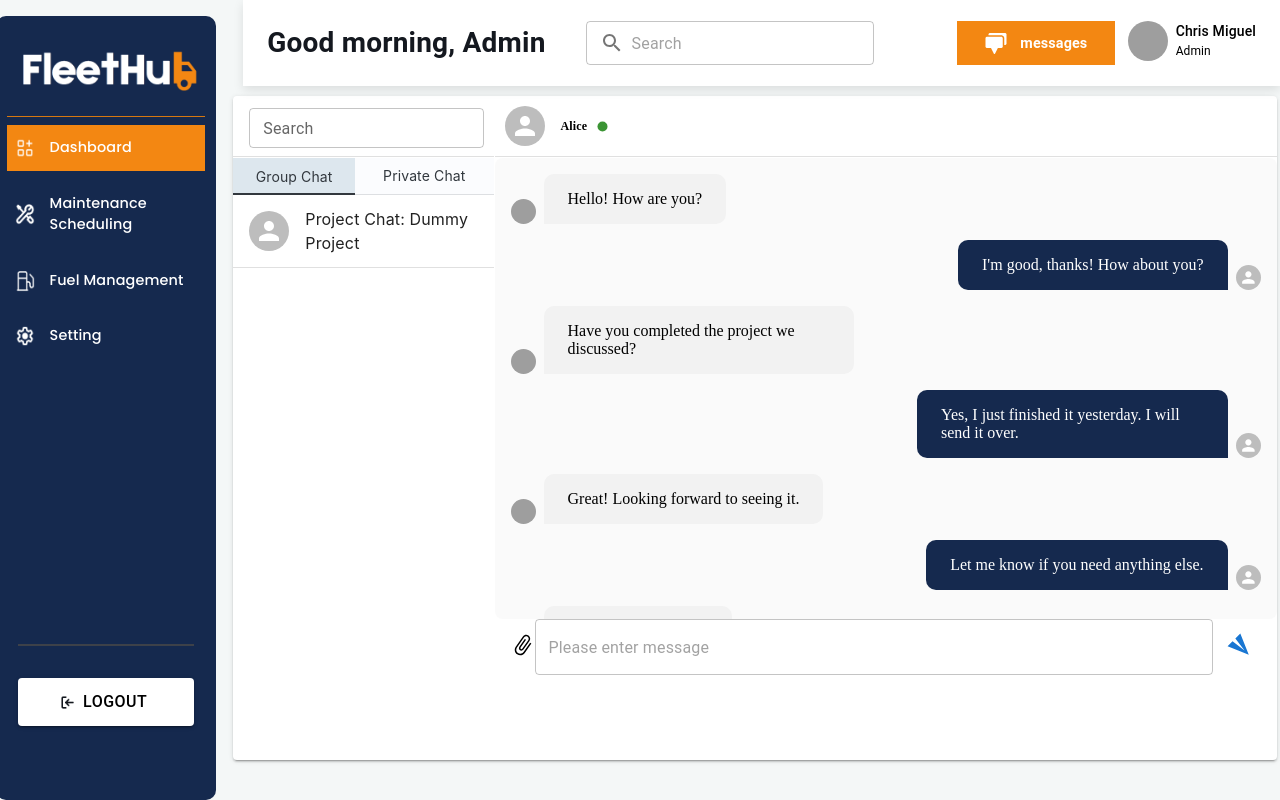
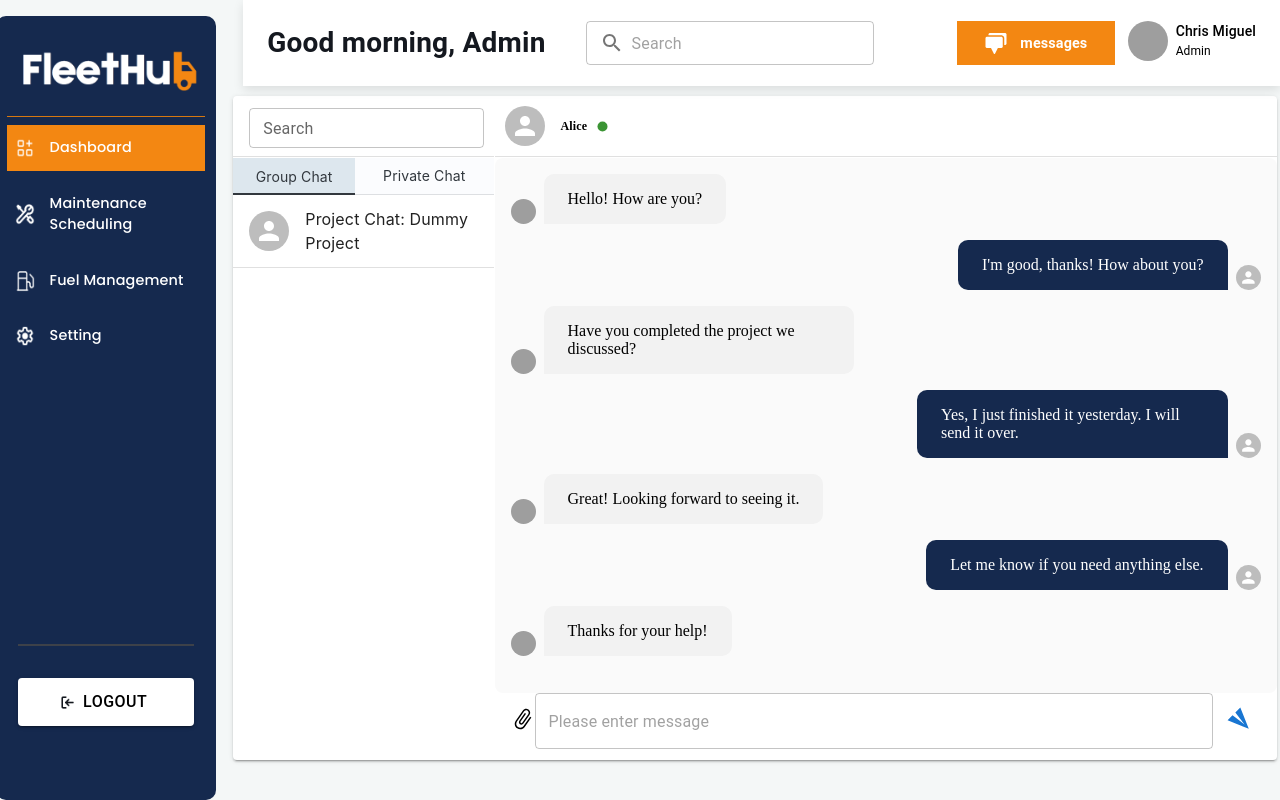
Before and after one commit to GhazanfarIjazOcta/FleetHub-Customer-Panel, a React (Create React App) app: page /dashboard/chat in a window 1280 px wide. Built offline with nearby package versions, Linux system fonts and the light colour scheme; grey boxes are pictures that could not be loaded; the HTML template or start-up script is replaced by a standard one.

Commit message:
v4 finall 28

```diff
--- a/src/components/DashboardComponents/Chat/ChatView.js
+++ b/src/components/DashboardComponents/Chat/ChatView.js
@@ -104,7 +104,7 @@ const ChatView = ({
 
 
   return (
-    <Stack direction={"column"} justifyContent={"flex-start"} height={{lg:"80%" , xs:"78%"}}  position={{lg:"relative" , xs:"fixed"}}>
+    <Stack direction={"column"} justifyContent={"flex-start"} height={{lg:"90%" , xs:"78%"}}  position={{lg:"relative" , xs:"fixed"}}>
       <Stack justifyContent={"space-between"} direction={"row"}>
         <Box sx={{ ...headerStyle }}>
           <Avatar
@@ -228,9 +228,10 @@ const ChatView = ({
           display: "flex",
           alignItems: "center",
           justifyContent: "space-between",
-          mb: 1,
+          mb: 0,
           ml: 2,
           mr: 2,
+
         }}
       >
         <label htmlFor="file-input">
```
